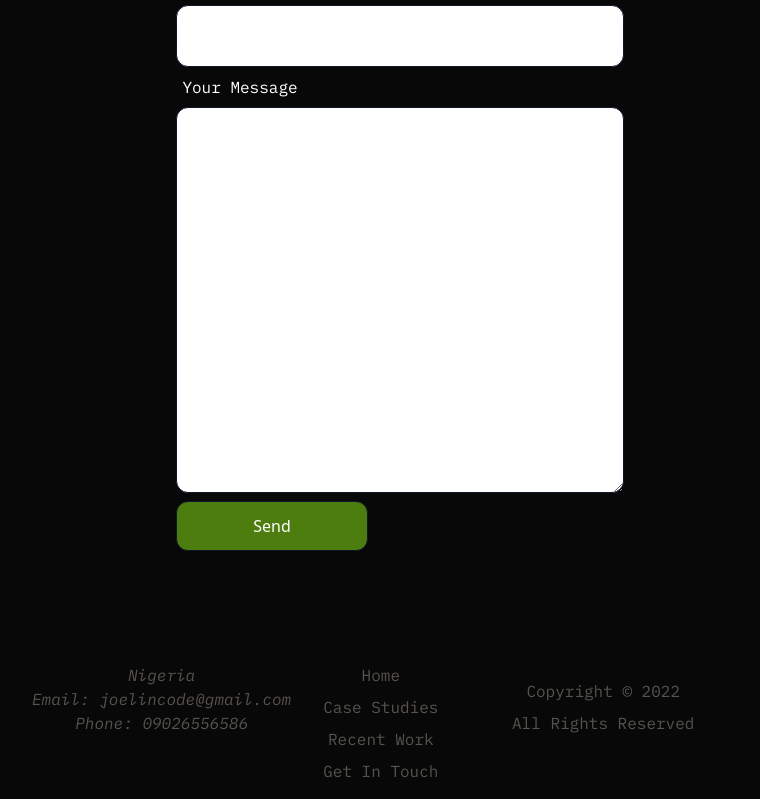
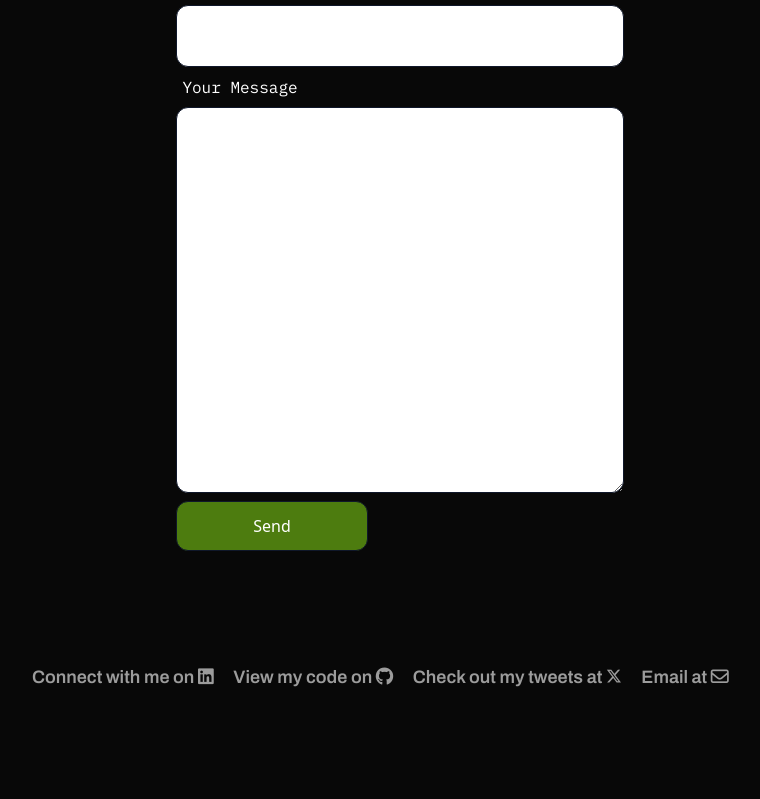
Before and after one commit to J0el-O/My-Portfolio-v2, a website: page index.html in a window 1280 px wide. Shown: the part 4626-5425 px from the top of the page, without its empty margins (248-1008 px from the left). After the commit the page ends 5333 px from the top, so only its background shows below. Drawn offline with Linux system fonts and the light colour scheme.

Commit message:
changed the footer to a more clean look. will handle the input server at another time

```diff
--- a/index.html
+++ b/index.html
@@ -235,23 +235,30 @@
 
 
             <!--===FOOTER===-->
-    <footer id="footer" class=" w-full bg-transparent font-ibm text-stone-600 mt-24 text-sm sm:text-base">
-        <section class="max-w-5xl mx-auto p-4  flex flex-col sm:flex-row sm:justify-between">
-            <address class="sm:pr-8">
-                <h2>Nigeria</h2>
-                Email: <a href="mailto:joelincode@gmail.com">joelincode@gmail.com</a><br>
-                Phone: <a href="tel:+2349026556586">09026556586</a>
-            </address>
-            <nav class="hidden md:flex flex-col gap-2" aria-label="footer">
-                <a href="#home" class="hover:opacity-90">Home</a>
-                <a href="#casestudies" class="hover:opacity-90">Case Studies</a>
-                <a href="#recentwork" class="hover:opacity-90">Recent Work</a>
-                <a href="#getintouch" class="hover:opacity-90">Get In Touch</a>
-            </nav>
-            <div class="mx-auto pt-4 flex flex-col sm:gap-2">
-                <p class="text-right sm:text-center">Copyright &copy; <span id="year">2022</span></p>
-                <p class="text-right">All Rights Reserved</p>
+    <footer id="footer" class=" w-full bg-transparent font-archivo text-[#9c9c9c] mt-24 text-sm sm:text-base">
+        <section class=" mx-auto p-4  flex flex-col sm:flex-row sm:justify-between">
+            <div class="space-x-4">
+                <span class="text-lg font-semibold">
+                    Connect with me on  <a
+                    href="https://www.linkedin.com/in/joel-otaigbe-a7418a1b4?utm_source=share&utm_campaign=share_via&utm_content=profile&utm_medium=android_app"><i
+                    class="fa-brands fa-linkedin"></i></a>
+                </span>
+
+                <span class="text-lg font-semibold">
+                    View my code on  <a href="https://github.com/J0el-O"><i class="fa-brands fa-github"></i></a>
+                </span>
+
+                <span class="text-lg font-semibold">
+                    Check out my tweets at <a href="https://x.com/joelcodess?t=S2wiE7zOAodbuKkNLTkzeg&s=09"><i
+                        class="fa-brands fa-x-twitter fa-sm"></i></a>
+                </span>
+
+                <span class="text-lg font-semibold">
+                    Email at  <a
+                    href="mailto:joelincode@gmail.com"><i class="fa-regular fa-envelope"></i></a>
+                </span>
             </div>
+
         </section>
     </footer>
 
```
Also changed, not shown: build/index.html.
